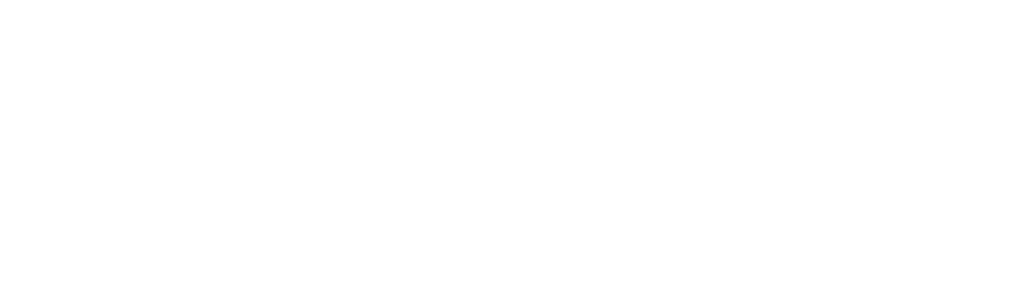
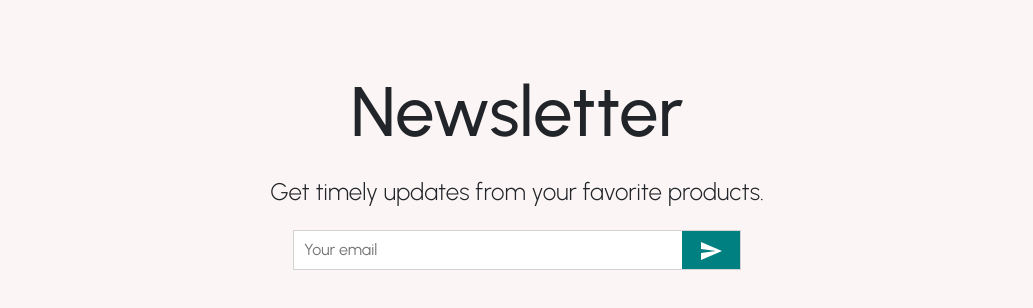
Before and after one commit to shech2/React-Final-Project, a React (Create React App) app in the folder frontend/: page / in a window 1280 px wide. Shown: the part 2686-2994 px from the top of the page, without its empty margins (123-1156 px from the left). Before the commit the page ends 2616 px from the top, so only its background shows below. Built offline with nearby package versions, Linux system fonts and the light colour scheme; no server answers.

Commit message:
Add a Newsletter option

```diff
--- /dev/null
+++ b/frontend/src/components/Newsletter.js
@@ -0,0 +1,63 @@
+
+import { styled } from '@mui/material/styles';
+import { Send } from '@mui/icons-material';
+
+const Container = styled('div')(({ theme }) => ({
+    height: '60vh',
+    backgroundColor: '#fcf5f5',
+    display: 'flex',
+    alignItems: 'center',
+    justifyContent: 'center',
+    flexDirection: 'column',
+}))
+
+const Title = styled('h1')(({ theme }) => ({
+    fontSize: '70px',
+    marginBottom: '20px',
+}))
+
+const Description = styled('p')(({ theme }) => ({
+    fontSize: '24px',
+    fontWeight: '300',
+    marginBottom: '20px',
+}))
+
+const InputContainer = styled('div')(({ theme }) => ({
+    width: '35%',
+    height: '40px',
+    backgroundColor: 'white',
+    display: 'flex',
+    justifyContent: 'space-between',
+    border: '1px solid lightgray',
+}))
+
+const Input = styled('input')(({ theme }) => ({
+    border: 'none',
+    flex: 8,
+    padding: '10px',
+}))
+
+const Button = styled('button')(({ theme }) => ({
+    flex: 1,
+    border: 'none',
+    backgroundColor: 'teal',
+    color: 'white',
+}))
+
+
+const Newsletter = () => {
+    return (
+        <Container>
+            <Title>Newsletter</Title>
+            <Description>Get timely updates from your favorite products.</Description>
+            <InputContainer>
+                <Input placeholder="Your email" />
+                <Button>
+                    <Send />
+                </Button>
+            </InputContainer>
+        </Container>
+    )
+}
+
+export default Newsletter
--- a/frontend/src/pages/Homepage.js
+++ b/frontend/src/pages/Homepage.js
@@ -2,6 +2,7 @@ import React from 'react'
 import Announcement from '../components/Announcement';
 import Categories from '../components/Categories';
 import Navbar from '../components/Navbar'
+import Newsletter from '../components/Newsletter';
 import Products from '../components/Products';
 import Slider from '../components/Slider';
 
@@ -14,6 +15,7 @@ const Homepage = () => {
             <Slider />
             <Categories />
             <Products />
+            <Newsletter />
         </div>
     )
 }
```
